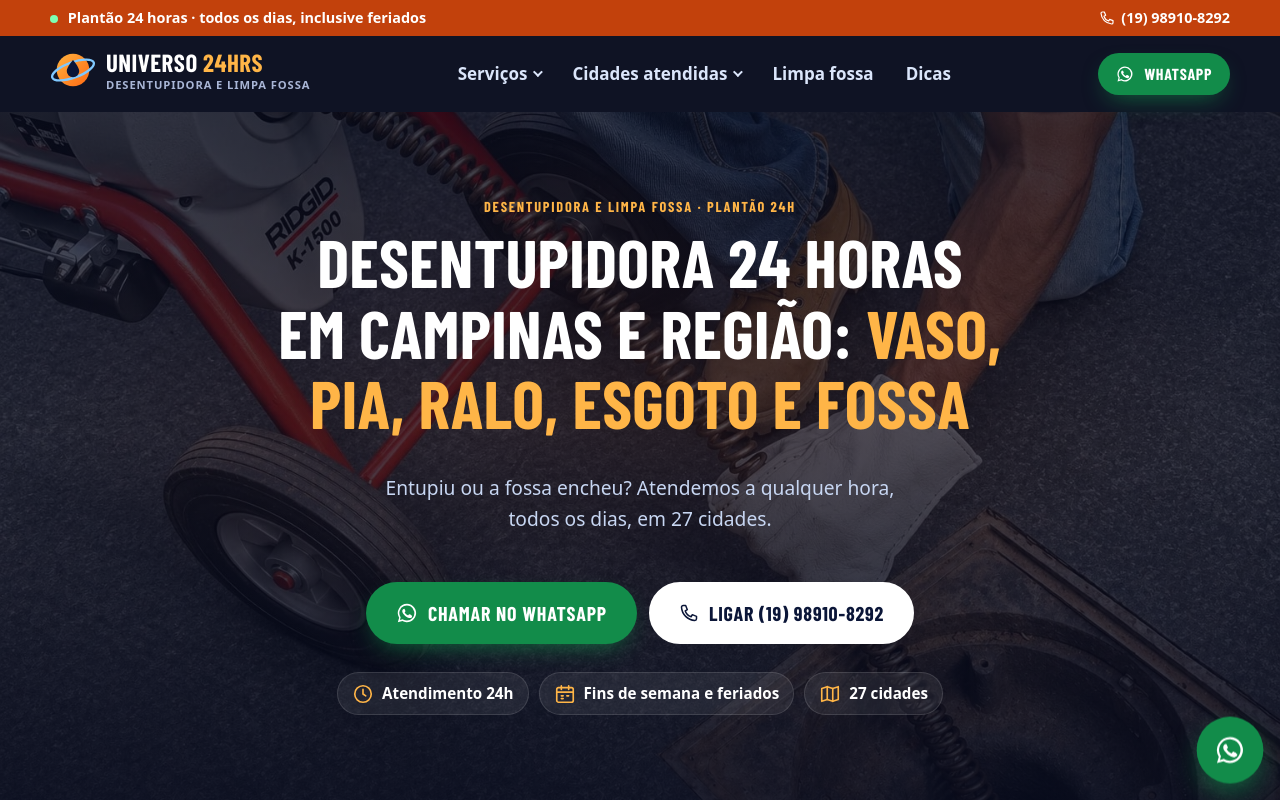
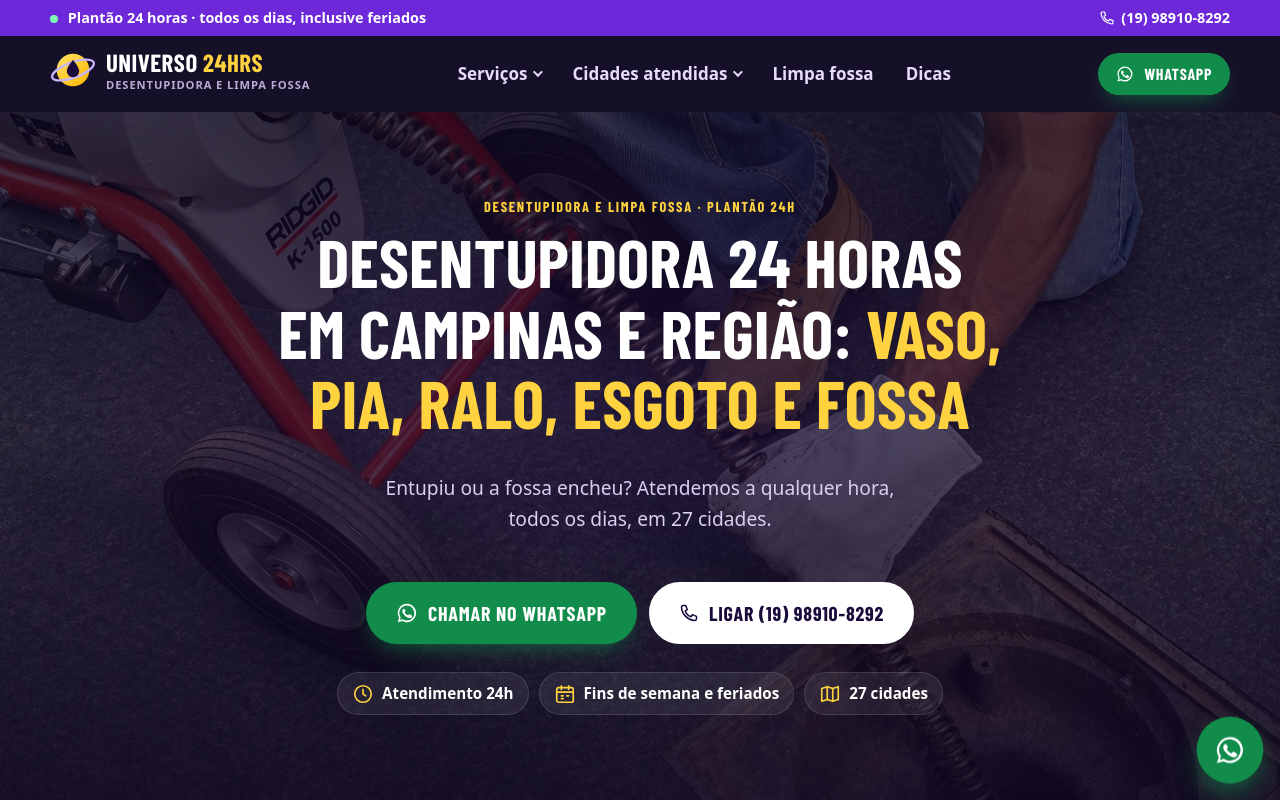
Before and after one commit to ConnecteDigital/desentupidora_universo24hrs, an Astro site: page / in a window 1280 px wide. Shown: the top 800 px of the page. Built offline with nearby package versions, Linux system fonts and the light colour scheme; Astro itself is replaced by a stand-in of ours; a web font is replaced by a local one.

Commit message:
Adiciona foto de limpa fossa e troca a paleta para roxo e amarelo
Nova paleta (roxo profundo + amarelo) para diferenciar de outro site da
mesma região. Logo, favicon e imagem de compartilhamento atualizados.

Co-Authored-By: Claude Opus 5.5 <noreply@anthropic.com>
Claude-Session: https://claude.ai/code/session_016urscwvjfgAJZbjpKyFXN2

```diff
--- a/src/components/Logo.astro
+++ b/src/components/Logo.astro
@@ -10,13 +10,13 @@ const { variant = 'header' } = Astro.props;
   <svg class="logo-mark" viewBox="0 0 48 48" aria-hidden="true">
     <defs>
       <linearGradient id={`lg-${variant}`} x1="0" y1="0" x2="1" y2="1">
-        <stop offset="0" stop-color="#ffb23e" />
-        <stop offset="1" stop-color="#ff6a13" />
+        <stop offset="0" stop-color="#ffe066" />
+        <stop offset="1" stop-color="#ffb800" />
       </linearGradient>
     </defs>
     <circle cx="24" cy="24" r="17" fill={`url(#lg-${variant})`} />
-    <ellipse cx="24" cy="24" rx="23" ry="8" fill="none" stroke="#7fc8ff" stroke-width="2.4" transform="rotate(-20 24 24)" />
-    <path d="M24 13.5c0 0-6.5 7.3-6.5 11.6a6.5 6.5 0 0 0 13 0c0-4.3-6.5-11.6-6.5-11.6z" fill="#0b1638" />
+    <ellipse cx="24" cy="24" rx="23" ry="8" fill="none" stroke="#c4b5fd" stroke-width="2.4" transform="rotate(-20 24 24)" />
+    <path d="M24 13.5c0 0-6.5 7.3-6.5 11.6a6.5 6.5 0 0 0 13 0c0-4.3-6.5-11.6-6.5-11.6z" fill="#1a0b3b" />
   </svg>
   <span class="logo-text">
     <strong>Universo <em>24hrs</em></strong>
--- a/src/data/fotos.ts
+++ b/src/data/fotos.ts
@@ -11,7 +11,7 @@ const alts: Record<string, string> = {
   'desentupimento-de-esgoto': 'Desentupidor com máscara e luvas desentupindo caixa de esgoto com máquina de mola',
   'desentupimento-de-pia': 'Desentupidor limpando o sifão embaixo da pia da cozinha',
   'desentupimento-de-cano': 'Desentupidor passando cabo de desentupimento na tubulação pelo ralo do piso',
-  'limpa-fossa': 'Caminhão limpa fossa fazendo o esgotamento de fossa séptica',
+  'limpa-fossa': 'Equipe com mangueira do caminhão limpa fossa fazendo o esgotamento de fossa séptica',
 };
 
 export interface Foto {
--- a/src/layouts/Base.astro
+++ b/src/layouts/Base.astro
@@ -37,7 +37,7 @@ const jsonLd = [localBusinessSchema(), ...schema];
     {noindex && <meta name="robots" content="noindex" />}
     <link rel="icon" href="/favicon.svg" type="image/svg+xml" />
     <link rel="sitemap" href="/sitemap-index.xml" />
-    <meta name="theme-color" content="#0b1638" />
+    <meta name="theme-color" content="#1a0b3b" />
     <meta name="geo.region" content="BR-SP" />
     <meta name="geo.placename" content="Campinas" />
 
--- a/src/styles/global.css
+++ b/src/styles/global.css
@@ -1,23 +1,23 @@
 :root {
-  --navy-950: #060a1c;
-  --navy-900: #0b1638;
-  --navy-800: #15245a;
-  --accent-600: #c2410c;
-  --accent-500: #ea580c;
-  --accent-400: #fb923c;
-  --accent-300: #ffb547;
+  --navy-950: #0d0620;
+  --navy-900: #1a0b3b;
+  --navy-800: #2a1263;
+  --accent-600: #6d28d9;
+  --accent-500: #7c3aed;
+  --accent-400: #a78bfa;
+  --accent-300: #ffd23f;
   --red-500: #e5432a;
   --wa: #128c4a;
   --wa-hover: #0f7a40;
-  --ink: #0d1b33;
-  --ink-soft: #44546f;
-  --line: #dbe4f2;
+  --ink: #1a1033;
+  --ink-soft: #534a6f;
+  --line: #e4dcf2;
   --bg: #ffffff;
-  --bg-soft: #f2f6fd;
+  --bg-soft: #f6f3fd;
   --radius: 16px;
   --font-body: 'Inter Variable', system-ui, -apple-system, 'Segoe UI', sans-serif;
   --font-display: 'Barlow Condensed', 'Arial Narrow', sans-serif;
-  --shadow: 0 10px 30px -12px rgba(11, 22, 56, 0.25);
+  --shadow: 0 10px 30px -12px rgba(22, 10, 48, 0.25);
 }
 
 *, *::before, *::after { box-sizing: border-box; }
@@ -48,7 +48,7 @@ p { margin: 0 0 1em; }
 .container { width: min(1180px, 100% - 32px); margin-inline: auto; }
 .section { padding: clamp(56px, 8vw, 96px) 0; }
 .section-soft { background: var(--bg-soft); }
-.section-dark { background: var(--navy-900); color: #e6eefc; }
+.section-dark { background: var(--navy-900); color: #efe8fc; }
 .section-dark h2 { color: #fff; }
 .eyebrow {
   display: inline-block;
@@ -61,7 +61,7 @@ p { margin: 0 0 1em; }
 .section-dark .eyebrow, .hero .eyebrow { color: var(--accent-300); }
 .section-head { max-width: 720px; margin-bottom: 40px; }
 .section-head p { color: var(--ink-soft); font-size: 1.1rem; }
-.section-dark .section-head p { color: #b9c8e4; }
+.section-dark .section-head p { color: #c9bfe4; }
 
 .skip-link { position: absolute; left: -999px; top: 8px; background: #fff; padding: 8px 12px; z-index: 100; }
 .skip-link:focus { left: 8px; }
@@ -81,12 +81,12 @@ p { margin: 0 0 1em; }
 .btn-wa { background: var(--wa); color: #fff; box-shadow: 0 10px 24px -10px rgba(18, 140, 74, .8); }
 .btn-wa:hover { background: var(--wa-hover); }
 .btn-call { background: #fff; color: var(--navy-900); border-color: var(--navy-900); }
-.btn-call:hover { background: #fff4ea; }
+.btn-call:hover { background: #f5f0ff; }
 .hero .btn-call, .cta-band .btn-call, .side-card .btn-call { border-color: #fff; }
 .cta-buttons { display: flex; flex-wrap: wrap; gap: 12px; }
 
 /* header */
-.site-header { position: sticky; top: 0; z-index: 50; background: rgba(6, 10, 28, .96); backdrop-filter: blur(8px); color: #fff; }
+.site-header { position: sticky; top: 0; z-index: 50; background: rgba(13, 6, 32, .96); backdrop-filter: blur(8px); color: #fff; }
 .topbar { background: var(--accent-600); font-size: .9rem; font-weight: 600; }
 .topbar-inner { display: flex; justify-content: space-between; align-items: center; gap: 12px; padding: 6px 0; }
 .topbar-phone { color: #fff; text-decoration: none; display: inline-flex; gap: 6px; align-items: center; white-space: nowrap; }
@@ -97,7 +97,7 @@ p { margin: 0 0 1em; }
 .brand img { width: 84px; height: auto; }
 @media (max-width: 480px) { .brand img { width: 64px; } }
 .nav-desktop { display: flex; gap: 28px; }
-.nav-desktop a { color: #dbe6fb; text-decoration: none; font-weight: 600; }
+.nav-desktop a { color: #e6dcfb; text-decoration: none; font-weight: 600; }
 .nav-desktop a:hover { color: #fff; }
 .header-cta { display: flex; align-items: center; gap: 10px; }
 .nav-mobile { display: none; position: relative; }
@@ -125,15 +125,15 @@ p { margin: 0 0 1em; }
 .hero {
   position: relative; color: #fff; overflow: hidden;
   background:
-    radial-gradient(60% 80% at 85% 20%, rgba(251, 146, 60, .25), transparent 60%),
-    radial-gradient(50% 60% at 0% 100%, rgba(234, 88, 12, .35), transparent 60%),
+    radial-gradient(60% 80% at 85% 20%, rgba(255, 210, 63, .25), transparent 60%),
+    radial-gradient(50% 60% at 0% 100%, rgba(124, 58, 237, .35), transparent 60%),
     linear-gradient(180deg, var(--navy-950), var(--navy-900));
   padding: clamp(40px, 7vw, 88px) 0 clamp(56px, 8vw, 104px);
 }
 .hero-grid { display: grid; grid-template-columns: 1.1fr 1fr; gap: 48px; align-items: center; }
 .hero h1 { color: #fff; }
 .hero h1 em { font-style: normal; color: var(--accent-300); }
-.hero-lead { font-size: 1.2rem; color: #c7d6f2; max-width: 560px; }
+.hero-lead { font-size: 1.2rem; color: #d9cff2; max-width: 560px; }
 .hero-badges { list-style: none; padding: 0; margin: 28px 0 0; display: flex; flex-wrap: wrap; gap: 10px; }
 .hero-badges li {
   display: inline-flex; gap: 8px; align-items: center; padding: 8px 14px; border-radius: 999px;
@@ -148,9 +148,9 @@ p { margin: 0 0 1em; }
 }
 
 /* breadcrumbs */
-.breadcrumbs ol { list-style: none; padding: 0; margin: 0 0 18px; display: flex; flex-wrap: wrap; gap: 6px; font-size: .9rem; color: #9fb7dd; }
+.breadcrumbs ol { list-style: none; padding: 0; margin: 0 0 18px; display: flex; flex-wrap: wrap; gap: 6px; font-size: .9rem; color: #b3a3dd; }
 .breadcrumbs li + li::before { content: '›'; margin-right: 6px; }
-.breadcrumbs a { color: #c7d6f2; text-decoration: none; }
+.breadcrumbs a { color: #d9cff2; text-decoration: none; }
 .breadcrumbs a:hover { text-decoration: underline; }
 
 /* trust bar */
@@ -159,7 +159,7 @@ p { margin: 0 0 1em; }
 .trust-item { display: flex; gap: 12px; align-items: center; }
 .trust-item svg { color: var(--accent-300); flex: none; }
 .trust-item strong { display: block; font: 800 1.35rem/1 var(--font-display); text-transform: uppercase; }
-.trust-item span { font-size: .9rem; color: #a9bbdb; }
+.trust-item span { font-size: .9rem; color: #b7a9db; }
 @media (max-width: 800px) { .trust-grid { grid-template-columns: repeat(2, 1fr); } }
 
 /* cards de serviço */
@@ -186,7 +186,7 @@ p { margin: 0 0 1em; }
   font: 800 2.6rem/1 var(--font-display); color: var(--accent-300); display: block; margin-bottom: 10px;
 }
 .step-card h3 { color: #fff; }
-.step-card p { color: #b9c8e4; margin: 0; }
+.step-card p { color: #c9bfe4; margin: 0; }
 @media (max-width: 800px) { .steps { grid-template-columns: 1fr; } }
 
 /* diferenciais */
@@ -200,7 +200,7 @@ p { margin: 0 0 1em; }
 /* áreas */
 .zones { display: grid; grid-template-columns: repeat(auto-fit, minmax(210px, 1fr)); gap: 18px; }
 .zone { padding: 22px; border-radius: var(--radius); background: #fff; border: 1px solid var(--line); }
-.zone.is-priority { border-color: var(--accent-400); box-shadow: 0 0 0 3px rgba(251, 146, 60, .15); }
+.zone.is-priority { border-color: var(--accent-400); box-shadow: 0 0 0 3px rgba(255, 210, 63, .15); }
 .zone h3 { display: flex; align-items: center; gap: 8px; }
 .zone ul { list-style: none; padding: 0; margin: 0; }
 .zone li a { display: flex; gap: 6px; align-items: center; padding: 6px 0; color: var(--ink); text-decoration: none; font-weight: 500; }
@@ -222,7 +222,7 @@ p { margin: 0 0 1em; }
 .prose ol { padding-left: 1.3em; }
 .prose ol li { margin-bottom: 8px; }
 .sidebar { position: sticky; top: 130px; display: flex; flex-direction: column; gap: 18px; }
-.side-card { padding: 24px; border-radius: var(--radius); background: var(--navy-900); color: #e6eefc; }
+.side-card { padding: 24px; border-radius: var(--radius); background: var(--navy-900); color: #efe8fc; }
 .side-card h2 { font-size: 1.7rem; color: #fff; }
 .side-card .cta-buttons { flex-direction: column; }
 .side-card .btn { width: 100%; }
@@ -252,12 +252,12 @@ p { margin: 0 0 1em; }
 
 /* faixa de CTA */
 .cta-band {
-  background: linear-gradient(120deg, var(--accent-600), #9a3412 60%, var(--navy-900));
+  background: linear-gradient(120deg, var(--accent-600), #4c1d95 60%, var(--navy-900));
   color: #fff; padding: 48px 0;
 }
 .cta-band-inner { display: flex; align-items: center; justify-content: space-between; gap: 28px; flex-wrap: wrap; }
 .cta-band h2 { color: #fff; margin-bottom: 6px; }
-.cta-band p { margin: 0; color: #ffe6d1; font-size: 1.1rem; }
+.cta-band p { margin: 0; color: #ede4ff; font-size: 1.1rem; }
 
 /* blog */
 .posts { display: grid; grid-template-columns: repeat(auto-fill, minmax(300px, 1fr)); gap: 20px; }
@@ -270,14 +270,14 @@ p { margin: 0 0 1em; }
 .article .prose { font-size: 1.1rem; }
 
 /* footer */
-.site-footer { background: var(--navy-950); color: #b9c8e4; padding: 64px 0 120px; font-size: .95rem; }
+.site-footer { background: var(--navy-950); color: #c9bfe4; padding: 64px 0 120px; font-size: .95rem; }
 .footer-grid { display: grid; grid-template-columns: 1.2fr 1fr 1fr; gap: 40px; }
 .footer-brand img { width: 140px; margin-bottom: 14px; }
 .footer-title { font-size: 1.3rem; color: #fff; margin: 0 0 12px; }
 .footer-title:not(:first-child) { margin-top: 28px; }
 .footer-links, .footer-contact { list-style: none; padding: 0; margin: 0; }
 .footer-links li { padding: 3px 0; }
-.footer-links a, .footer-contact a { color: #b9c8e4; text-decoration: none; }
+.footer-links a, .footer-contact a { color: #c9bfe4; text-decoration: none; }
 .footer-links a:hover, .footer-contact a:hover { color: #fff; }
 .footer-contact li { display: flex; gap: 8px; align-items: center; padding: 4px 0; }
 .footer-contact a { display: inline-flex; gap: 8px; align-items: center; }
@@ -320,7 +320,7 @@ p { margin: 0 0 1em; }
 .gallery-item:hover img { transform: scale(1.06); }
 .gallery-item span {
   position: absolute; inset: auto 0 0 0; padding: 40px 14px 12px;
-  background: linear-gradient(transparent, rgba(6, 10, 28, .9));
+  background: linear-gradient(transparent, rgba(13, 6, 32, .9));
   font: 700 1.1rem/1.1 var(--font-display); text-transform: uppercase; letter-spacing: .03em;
 }
 @media (max-width: 800px) { .gallery { grid-template-columns: repeat(2, 1fr); gap: 10px; } }
@@ -334,8 +334,8 @@ p { margin: 0 0 1em; }
 .about-photo img { width: 100%; height: 100%; object-fit: cover; }
 @media (max-width: 900px) { .about-grid { grid-template-columns: 1fr; } .about-photo { aspect-ratio: 4 / 3; } }
 .service-photo-empty {
-  display: grid; place-items: center; color: rgba(255, 181, 71, .55);
-  background: radial-gradient(80% 90% at 50% 30%, #1c2c66, var(--navy-900));
+  display: grid; place-items: center; color: rgba(255, 210, 63, .55);
+  background: radial-gradient(80% 90% at 50% 30%, #2e1065, var(--navy-900));
 }
 
 /* submenus do cabeçalho */
@@ -348,14 +348,14 @@ p { margin: 0 0 1em; }
   position: absolute; top: 100%; left: 50%; z-index: 70;
   transform: translate(-50%, 8px); opacity: 0; visibility: hidden;
   transition: opacity .18s ease, transform .18s ease, visibility .18s;
-  background: var(--navy-900); border: 1px solid rgba(255, 181, 71, .18); border-radius: 18px;
+  background: var(--navy-900); border: 1px solid rgba(255, 210, 63, .18); border-radius: 18px;
   box-shadow: 0 24px 60px -20px rgba(0, 0, 0, .7); padding: 14px;
 }
 .submenu::before { content: ''; position: absolute; left: 0; right: 0; top: -14px; height: 14px; }
 .has-sub:hover .submenu, .has-sub:focus-within .submenu { opacity: 1; visibility: visible; transform: translate(-50%, 0); }
 .submenu ul { list-style: none; margin: 0; padding: 0; }
-.submenu a { display: flex; align-items: center; gap: 10px; padding: 9px 12px; border-radius: 10px; color: #dbe6fb; text-decoration: none; font-weight: 500; font-size: .95rem; line-height: 1.25; }
-.submenu a:hover, .submenu a:focus-visible { background: rgba(251, 146, 60, .14); color: #fff; }
+.submenu a { display: flex; align-items: center; gap: 10px; padding: 9px 12px; border-radius: 10px; color: #e6dcfb; text-decoration: none; font-weight: 500; font-size: .95rem; line-height: 1.25; }
+.submenu a:hover, .submenu a:focus-visible { background: rgba(255, 210, 63, .14); color: #fff; }
 .submenu a svg { color: var(--accent-300); flex: none; }
 .submenu-servicos { width: min(720px, 92vw); }
 .submenu-servicos ul { display: grid; grid-template-columns: repeat(2, 1fr); gap: 2px 8px; }
@@ -379,7 +379,7 @@ body:has(.nav-mobile[open]) .float-cta { display: none; }
 .mobile-sub summary::after { content: '+'; font: 800 1.4rem/1 var(--font-display); color: var(--accent-300); }
 .mobile-sub[open] summary::after { content: '–'; }
 .mobile-sub[open] summary { background: rgba(255, 255, 255, .06); }
-.mobile-sub ul { list-style: none; margin: 4px 0 8px; padding: 0 0 0 8px; border-left: 2px solid rgba(251, 146, 60, .35); margin-left: 14px; }
+.mobile-sub ul { list-style: none; margin: 4px 0 8px; padding: 0 0 0 8px; border-left: 2px solid rgba(255, 210, 63, .35); margin-left: 14px; }
 .nav-mobile .mobile-sub a { padding: 9px 12px; font-weight: 500; font-size: .95rem; }
 .nav-mobile .mobile-sub a svg { color: var(--accent-300); flex: none; }
 .mobile-zona { padding: 10px 12px 2px; font: 700 .8rem/1 var(--font-display); letter-spacing: .1em; text-transform: uppercase; color: var(--accent-300); }
@@ -390,8 +390,8 @@ body:has(.nav-mobile[open]) .float-cta { display: none; }
 .hero-home::before {
   content: ''; position: absolute; inset: 0; z-index: -1;
   background:
-    linear-gradient(180deg, rgba(6, 10, 28, .78) 0%, rgba(6, 10, 28, .7) 45%, rgba(6, 10, 28, .9) 100%),
-    radial-gradient(70% 60% at 50% 40%, rgba(234, 88, 12, .25), transparent 70%);
+    linear-gradient(180deg, rgba(13, 6, 32, .78) 0%, rgba(13, 6, 32, .7) 45%, rgba(13, 6, 32, .9) 100%),
+    radial-gradient(70% 60% at 50% 40%, rgba(124, 58, 237, .25), transparent 70%);
 }
 .hero-center { display: flex; flex-direction: column; align-items: center; text-align: center; max-width: 860px; }
 .hero-center h1 { font-size: clamp(2.3rem, 6vw, 4.2rem); }
@@ -417,7 +417,7 @@ body:has(.nav-mobile[open]) .float-cta { display: none; }
 .logo-text { display: flex; flex-direction: column; line-height: 1; }
 .logo-text strong { font: 800 1.55rem/1 var(--font-display); text-transform: uppercase; letter-spacing: .02em; }
 .logo-text em { font-style: normal; color: var(--accent-300); }
-.logo-text small { font-size: .7rem; font-weight: 600; letter-spacing: .08em; text-transform: uppercase; color: #a9b6d6; margin-top: 4px; }
+.logo-text small { font-size: .7rem; font-weight: 600; letter-spacing: .08em; text-transform: uppercase; color: #b9acd6; margin-top: 4px; }
 .logo-footer .logo-mark { width: 56px; height: 56px; }
 .logo-footer .logo-text strong { font-size: 1.9rem; }
 .footer-brand .logo { margin-bottom: 16px; }
@@ -438,14 +438,14 @@ body:has(.nav-mobile[open]) .float-cta { display: none; }
     radial-gradient(1.5px 1.5px at 78% 30%, rgba(255, 255, 255, .65), transparent 60%),
     radial-gradient(1px 1px at 90% 60%, rgba(255, 255, 255, .5), transparent 60%),
     radial-gradient(1px 1px at 6% 88%, rgba(255, 255, 255, .45), transparent 60%),
-    radial-gradient(55% 70% at 88% 12%, rgba(251, 146, 60, .22), transparent 60%),
-    radial-gradient(60% 70% at 0% 100%, rgba(76, 92, 220, .35), transparent 60%),
+    radial-gradient(55% 70% at 88% 12%, rgba(255, 210, 63, .22), transparent 60%),
+    radial-gradient(60% 70% at 0% 100%, rgba(124, 58, 237, .35), transparent 60%),
     linear-gradient(180deg, var(--navy-950), var(--navy-900));
 }
 .hero-home:not(.has-photo)::before {
   background:
-    radial-gradient(40% 55% at 50% 115%, rgba(251, 146, 60, .35), transparent 70%),
-    radial-gradient(30% 40% at 50% 50%, rgba(127, 200, 255, .08), transparent 70%);
+    radial-gradient(40% 55% at 50% 115%, rgba(167, 139, 250, .35), transparent 70%),
+    radial-gradient(30% 40% at 50% 50%, rgba(196, 181, 253, .08), transparent 70%);
 }
 .hero-home { min-height: min(80vh, 700px); }
 
@@ -457,7 +457,7 @@ body:has(.nav-mobile[open]) .float-cta { display: none; }
     radial-gradient(1.5px 1.5px at 20% 20%, rgba(255, 255, 255, .7), transparent 60%),
     radial-gradient(1px 1px at 70% 30%, rgba(255, 255, 255, .6), transparent 60%),
     radial-gradient(1.5px 1.5px at 40% 80%, rgba(255, 255, 255, .6), transparent 60%),
-    radial-gradient(70% 60% at 50% 100%, rgba(251, 146, 60, .35), transparent 70%),
+    radial-gradient(70% 60% at 50% 100%, rgba(167, 139, 250, .4), transparent 70%),
     linear-gradient(180deg, var(--navy-950), var(--navy-800));
 }
 .about-art p { font: 800 2rem/1.05 var(--font-display); text-transform: uppercase; color: #fff; margin: 0; }
@@ -465,7 +465,7 @@ body:has(.nav-mobile[open]) .float-cta { display: none; }
 @media (max-width: 900px) { .about-art { aspect-ratio: 16 / 9; } .about-art svg { width: 80px; height: 80px; } }
 
 /* cartões de serviço sem foto: ícone grande */
-.service-photo-empty { color: rgba(255, 181, 71, .75); aspect-ratio: 16 / 9; }
+.service-photo-empty { color: rgba(255, 210, 63, .75); aspect-ratio: 16 / 9; }
 
 /* submenu de cidades com 4 regiões */
 .submenu-areas { width: min(900px, 94vw); }
```
Also changed, not shown: scripts/marca.mjs (+8 -8 lines), fotos/limpa-fossa/01.jpg (added), public/favicon.svg, public/logo.png, public/og.jpg, src/assets/fotos/limpa-fossa.jpg (added), 1 other file.
